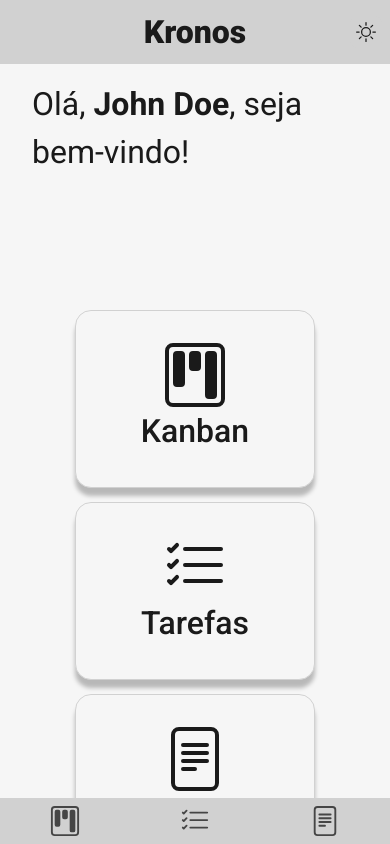
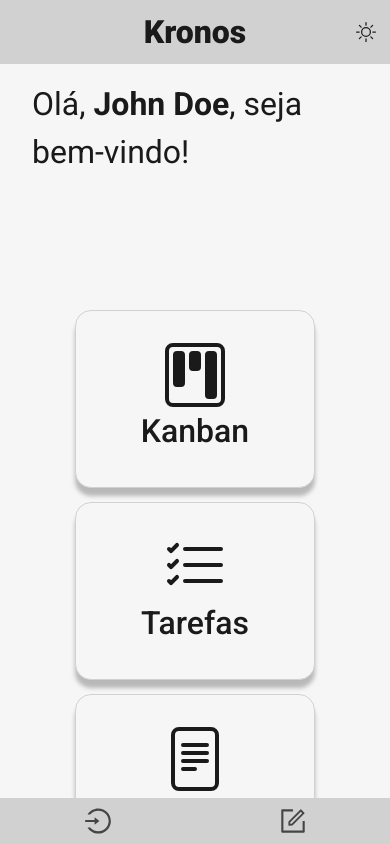
Before and after one commit to Bernardopog/kronos-app, a Next.js app in the folder apps/frontend/: page / in a window 390 px wide. Built offline with nearby package versions, Linux system fonts and the light colour scheme.

Commit message:
feat(frontend): add link to Logout, Login and Register

```diff
--- a/apps/frontend/src/app/globals.css
+++ b/apps/frontend/src/app/globals.css
@@ -48,7 +48,11 @@
     @apply flex-1 duration-300 ease-in-out;
   }
 
-  /*...*/
+  /** Navbar */
+  .link-list {
+    @apply flex w-full
+      lg:flex-col lg:items-end lg:gap-y-2;
+  }
 }
 
 /*? Kanban Page */
--- a/apps/frontend/src/components/Navbar/NavbarLinkList.tsx
+++ b/apps/frontend/src/components/Navbar/NavbarLinkList.tsx
@@ -1,13 +1,16 @@
 "use client";
 import { NavbarContext } from "@/context/NavbarContext";
-import linkList from "@/shared/linkList";
-import Link from "next/link";
 import { usePathname } from "next/navigation";
 import { useContext, useEffect } from "react";
+import NavbarLinkListItem from "./NavbarLinkListItem";
+import Divider from "../Divider/Divider";
+import { BsFileText, BsKanban, BsListCheck } from "react-icons/bs";
+import { AiOutlineForm, AiOutlineLogin, AiOutlineLogout } from "react-icons/ai";
+import { AuthContext } from "@/context/AuthContext";
 
 export default function NavbarLinkList() {
-  const { currentPage, selectCurrentPage, selectedLink, selectLink } =
-    useContext(NavbarContext);
+  const { currentPage, selectLink } = useContext(NavbarContext);
+  const { user, logout } = useContext(AuthContext);
 
   const pathname = usePathname();
 
@@ -22,43 +25,59 @@ export default function NavbarLinkList() {
   return (
     <ul
       className="
-      flex w-full
-      lg:flex-col lg:items-end lg:pt-16 lg:gap-y-2
+      link-list lg:pt-12
     "
     >
-      {linkList.map((link) => (
-        <li
-          className="
-            flex items-center justify-center h-full w-2/6 rounded-none
-            lg:w-auto lg:rounded-l-lg
-          "
-          key={link.name}
-          onClick={() => {
-            selectCurrentPage(link.name);
-          }}
-        >
-          <Link
-            href={link.path}
-            className={`
-              flex justify-center size-full p-2 gap-x-12 font-bold text-2xl text-nowrap duration-300
-              lg:justify-end lg:rounded-l-lg lg:pr-0.5
-              ${
-                selectedLink === link.name
-                  ? "bg-woodsmoke-50 text-woodsmoke-950 dark:bg-woodsmoke-925 dark:text-woodsmoke-50"
-                  : `
-              bg-woodsmoke-200 text-woodsmoke-800
-              hover:bg-woodsmoke-100
-              dark:bg-woodsmoke-950 dark:text-woodsmoke-600
-              dark:hover:bg-woodsmoke-950 dark:hover:text-woodsmoke-300
-              `
-              }
-            `}
-          >
-            <span className="hidden lg:inline">{link.label}</span>
-            <span className="text-3xl">{link.icon}</span>
-          </Link>
-        </li>
-      ))}
+      {user && (
+        <>
+          <NavbarLinkListItem
+            name="kanban"
+            link="/kanbanlist"
+            icon={<BsKanban />}
+            label="Kanban"
+          />
+          <NavbarLinkListItem
+            name="todo"
+            link="/todo"
+            icon={<BsListCheck />}
+            label="Tarefas"
+          />
+          <NavbarLinkListItem
+            name="note"
+            link="/note"
+            icon={<BsFileText />}
+            label="Notas"
+          />
+          <li className="hidden w-full h-fit lg:block">
+            <Divider className="bg-woodsmoke-300" />
+          </li>
+        </>
+      )}
+      {!user && (
+        <>
+          <NavbarLinkListItem
+            name="signin"
+            link="/signin"
+            icon={<AiOutlineLogin />}
+            label="Entrar"
+          />
+          <NavbarLinkListItem
+            name="signup"
+            link="/signup"
+            icon={<AiOutlineForm />}
+            label="Registrar"
+          />
+        </>
+      )}
+      {user && (
+        <NavbarLinkListItem
+          name="signout"
+          link="/signin"
+          icon={<AiOutlineLogout />}
+          label="Sair"
+          action={() => logout()}
+        />
+      )}
     </ul>
   );
 }
--- /dev/null
+++ b/apps/frontend/src/components/Navbar/NavbarLinkListItem.tsx
@@ -0,0 +1,55 @@
+import { NavbarContext } from "@/context/NavbarContext";
+import Link from "next/link";
+import { ReactNode, useContext } from "react";
+
+interface INavbarListItemProps {
+  name: string;
+  link: string;
+  icon: ReactNode;
+  label: string;
+  action?: () => void;
+}
+
+export default function NavbarLinkListItem({
+  name,
+  link,
+  icon,
+  label,
+  action,
+}: INavbarListItemProps) {
+  const { selectedLink, selectCurrentPage } = useContext(NavbarContext);
+
+  return (
+    <li
+      className="
+        flex items-center justify-center h-full w-full rounded-none
+        lg:w-auto lg:rounded-l-lg
+      "
+      onClick={() => {
+        action?.();
+        selectCurrentPage(name);
+      }}
+    >
+      <Link
+        href={link}
+        className={`
+          flex justify-center size-full p-2 gap-x-12 font-bold text-2xl text-nowrap duration-300
+          lg:justify-end lg:rounded-l-lg lg:pr-0.5
+          ${
+            selectedLink === name
+              ? "bg-woodsmoke-50 text-woodsmoke-950 dark:bg-woodsmoke-925 dark:text-woodsmoke-50"
+              : `
+          bg-woodsmoke-200 text-woodsmoke-800
+          hover:bg-woodsmoke-100
+          dark:bg-woodsmoke-950 dark:text-woodsmoke-600
+          dark:hover:bg-woodsmoke-950 dark:hover:text-woodsmoke-300
+          `
+          }
+        `}
+      >
+        <span className="hidden lg:inline">{label}</span>
+        <span className="text-3xl">{icon}</span>
+      </Link>
+    </li>
+  );
+}
```
